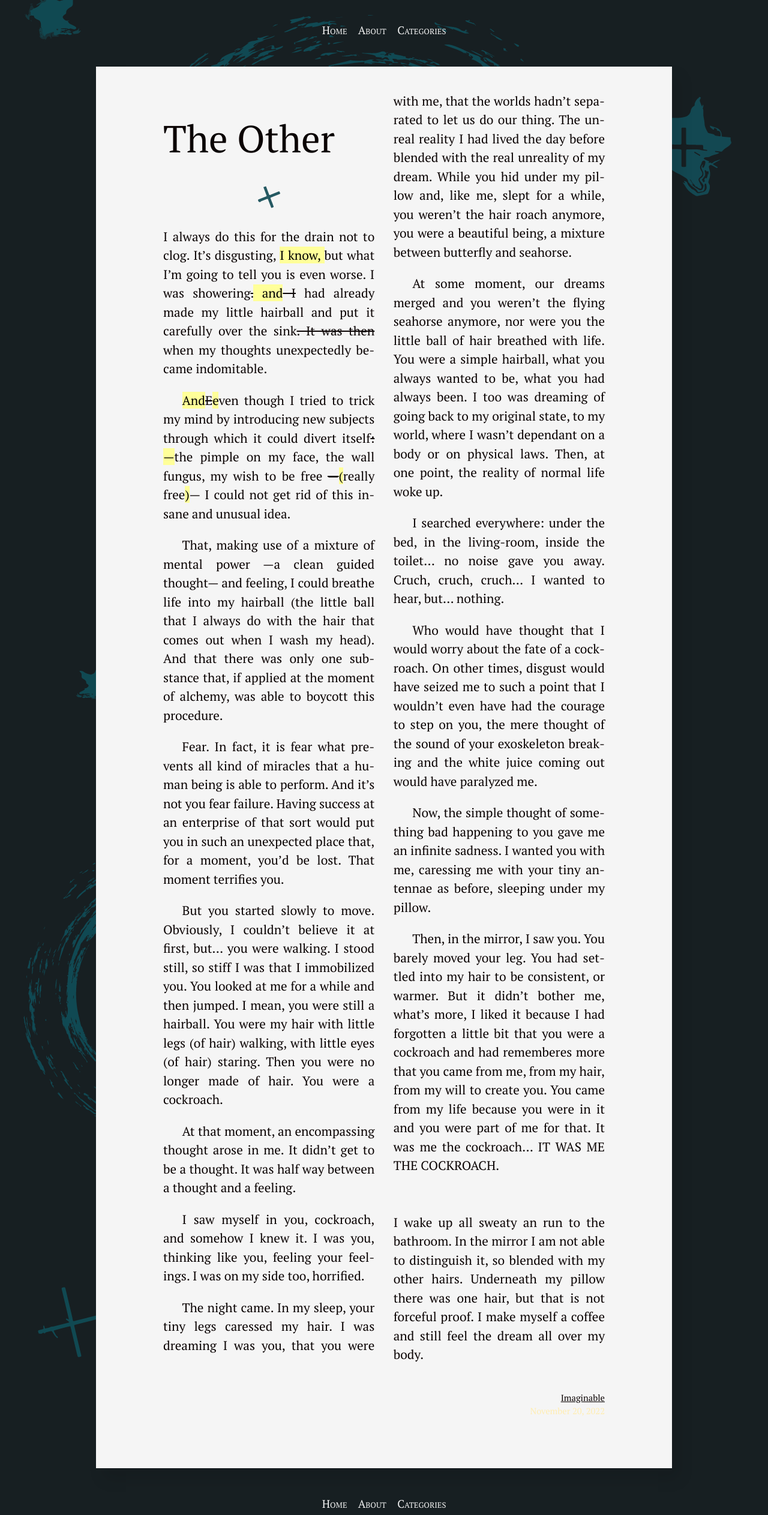
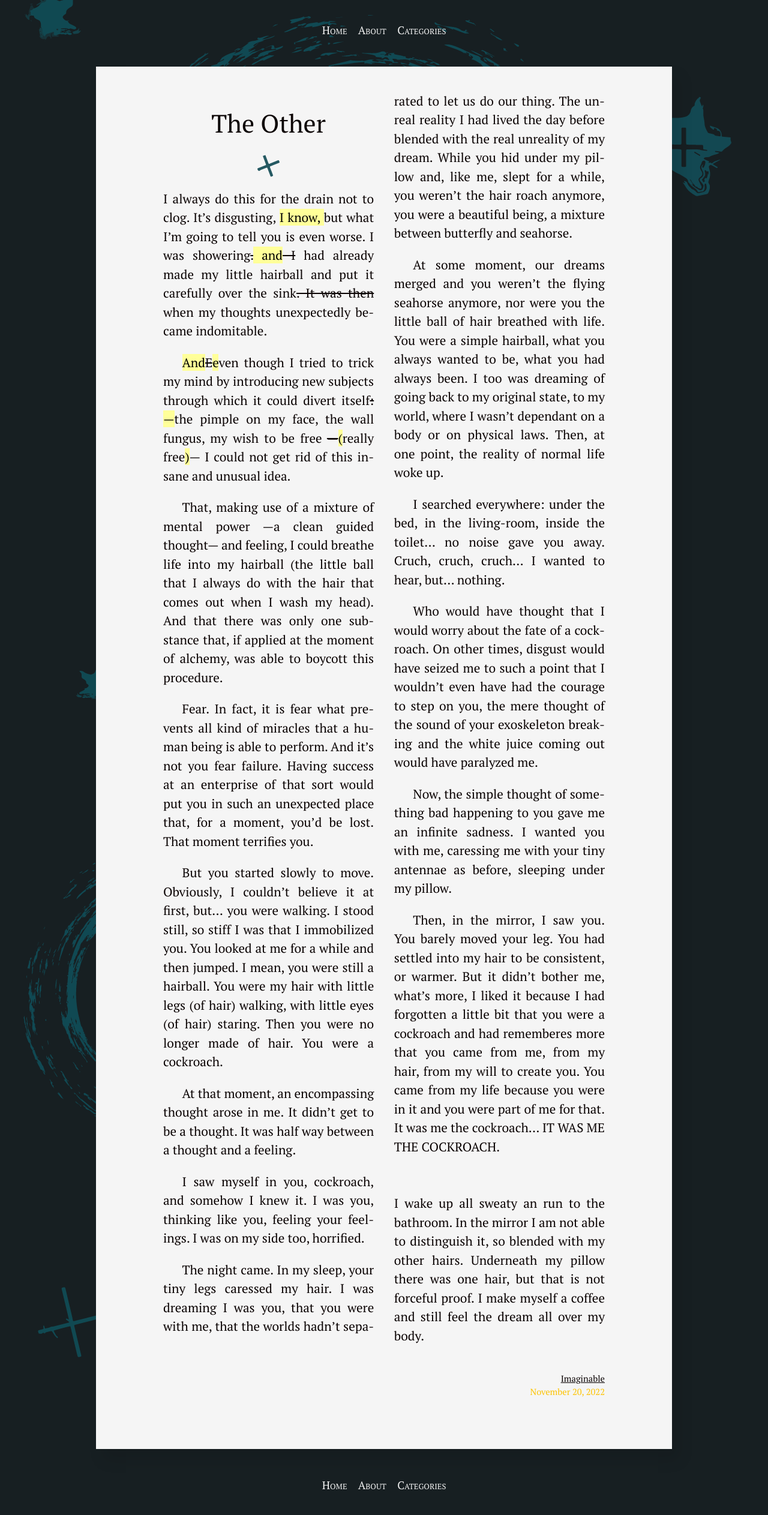
Before and after one commit to silvialohrmann/editorial, a Jekyll site: the page built from _posts/2022-11-20-the-other.md, in a window 1280 px wide. Shown: the whole page at 60% size. Built offline with Jekyll 4.4.1, drawn with Linux system fonts in a browser that asks for light colours; after the commit the page ends 2494 px from its top, so only the background shows below that.

Commit message:
Update _base.scss

```diff
--- a/_sass/_base.scss
+++ b/_sass/_base.scss
@@ -7,8 +7,9 @@ body {
 }
 
 h1 {
-  font-size: 3em;
+  font-size: 2em;
   margin: .5em auto;
+  text-align:center;
 }
 
 h2 {
@@ -161,7 +162,7 @@ figcaption {
 }
 
 .post-date {
-  color: $highlight;
+  color: $striking-color;
   display: block;
   font-size: .825em;
   font-size: 70%;
@@ -199,10 +200,10 @@ figcaption {
 
 /* TWO COLUMN FLEXBOX */
 .two-column {
-  -webkit-columns: 2 250px;
-     -moz-columns: 2 250px;
-          columns: 2 250px;
-  -webkit-column-gap: 1.5em;
-     -moz-column-gap: 1.5em;
-          column-gap: 1.5em;
+  -webkit-columns: 2 300px;
+     -moz-columns: 2 300px;
+          columns: 2 300px;
+  -webkit-column-gap: 1.6em;
+     -moz-column-gap: 1.6em;
+          column-gap: 1.6em;
 }
```
